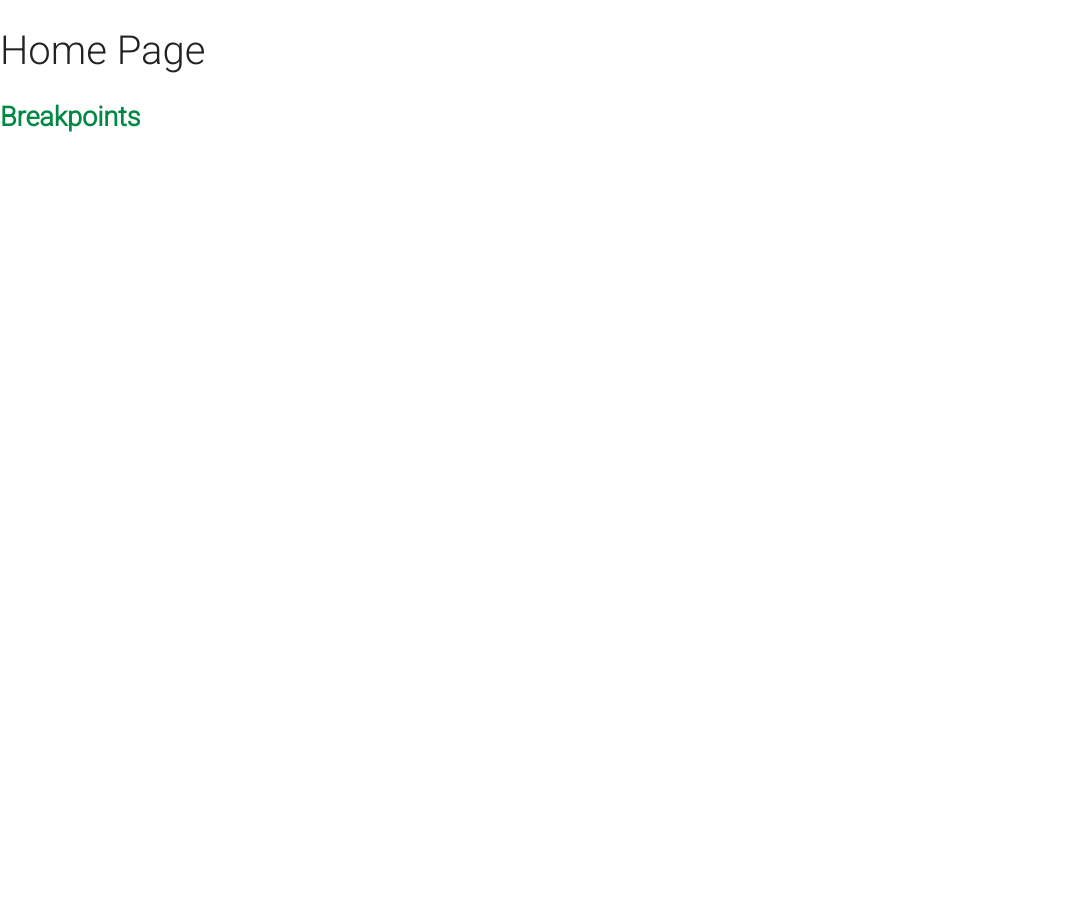
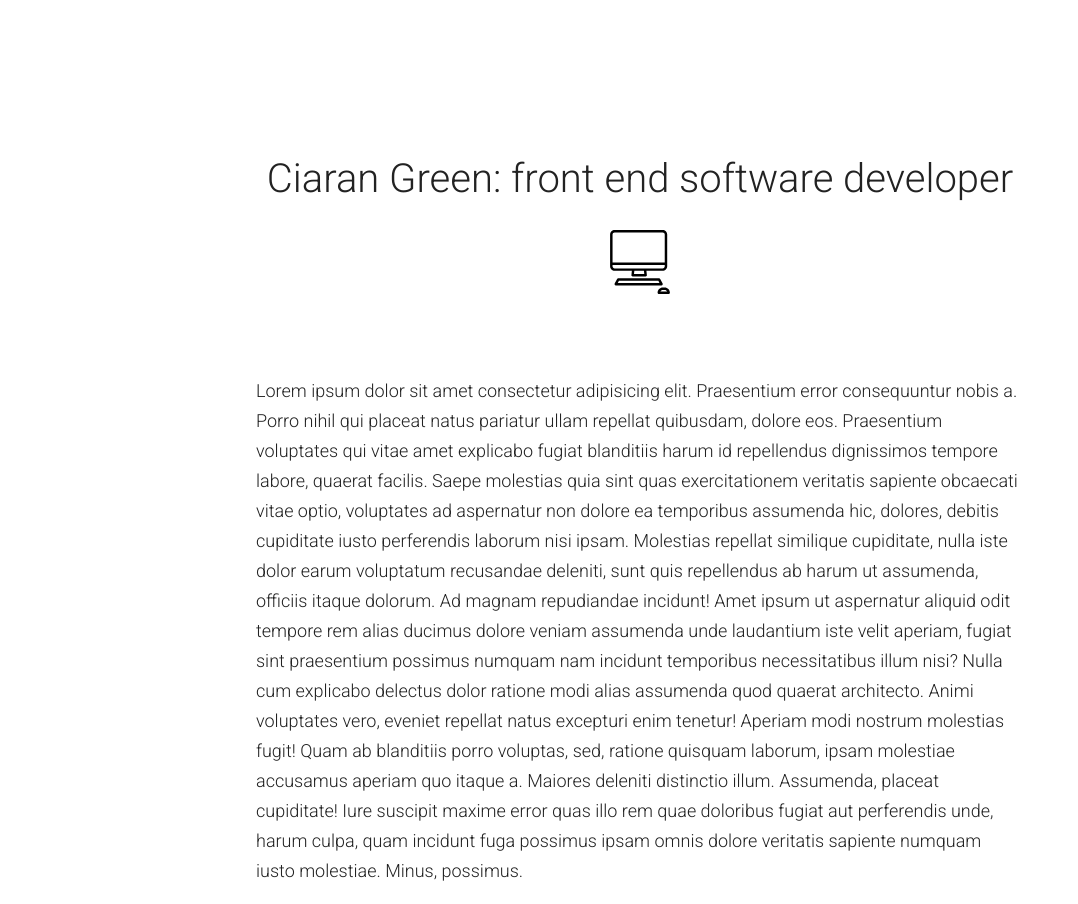
Before and after one commit to greenyc/ciaran.green, a Nuxt app: page / in a window 1280 px wide. Shown: the whole page, without its empty margins (0-1078 px from the left). Before the commit the page ends 800 px from the top, so only its background shows below. Built offline with nearby package versions, Linux system fonts and the light colour scheme.

Commit message:
Start of homepage rewrite

```diff
--- a/pages/index.vue
+++ b/pages/index.vue
@@ -1,23 +1,60 @@
 <template>
-  <div>
-    <h1>Home Page</h1>
-    <h2>Breakpoints</h2>
+  <div class="homepage wrapper">
+    <div class="homepage__header-container">
+      <h1 class="homepage__header">
+        Ciaran Green: front end software developer
+      </h1>
+      <img
+        src="@/assets/img/computer.svg"
+        class="homepage__header-icon"
+        alt="PC Icon"
+      />
+    </div>
+    <p>
+      Lorem ipsum dolor sit amet consectetur adipisicing elit. Praesentium error
+      consequuntur nobis a. Porro nihil qui placeat natus pariatur ullam
+      repellat quibusdam, dolore eos. Praesentium voluptates qui vitae amet
+      explicabo fugiat blanditiis harum id repellendus dignissimos tempore
+      labore, quaerat facilis. Saepe molestias quia sint quas exercitationem
+      veritatis sapiente obcaecati vitae optio, voluptates ad aspernatur non
+      dolore ea temporibus assumenda hic, dolores, debitis cupiditate iusto
+      perferendis laborum nisi ipsam. Molestias repellat similique cupiditate,
+      nulla iste dolor earum voluptatum recusandae deleniti, sunt quis
+      repellendus ab harum ut assumenda, officiis itaque dolorum. Ad magnam
+      repudiandae incidunt! Amet ipsum ut aspernatur aliquid odit tempore rem
+      alias ducimus dolore veniam assumenda unde laudantium iste velit aperiam,
+      fugiat sint praesentium possimus numquam nam incidunt temporibus
+      necessitatibus illum nisi? Nulla cum explicabo delectus dolor ratione modi
+      alias assumenda quod quaerat architecto. Animi voluptates vero, eveniet
+      repellat natus excepturi enim tenetur! Aperiam modi nostrum molestias
+      fugit! Quam ab blanditiis porro voluptas, sed, ratione quisquam laborum,
+      ipsam molestiae accusamus aperiam quo itaque a. Maiores deleniti
+      distinctio illum. Assumenda, placeat cupiditate! Iure suscipit maxime
+      error quas illo rem quae doloribus fugiat aut perferendis unde, harum
+      culpa, quam incidunt fuga possimus ipsam omnis dolore veritatis sapiente
+      numquam iusto molestiae. Minus, possimus.
+    </p>
   </div>
 </template>
 
 <style scoped lang="scss">
-h1 {
-  width: 100%;
-}
-h2 {
-  color: $brand;
+.homepage {
+  margin-top: $unit * 16;
 
-  @include tablet {
-    color: $error;
-  }
+  &__header {
+    text-align: center;
 
-  @include desktop {
-    color: $success;
+    &-container {
+      display: flex;
+      flex-direction: column;
+      align-items: center;
+      margin-bottom: $quad-unit * 2;
+    }
+
+    &-icon {
+      width: 64px;
+      fill: $neutral-dark;
+    }
   }
 }
 </style>
```
